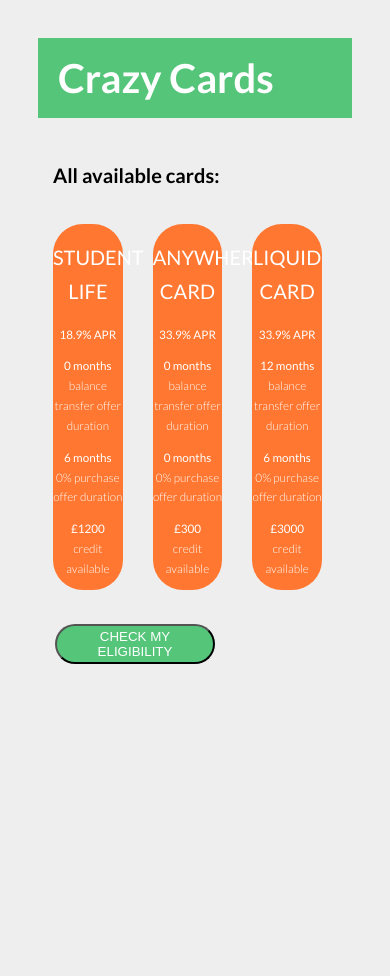
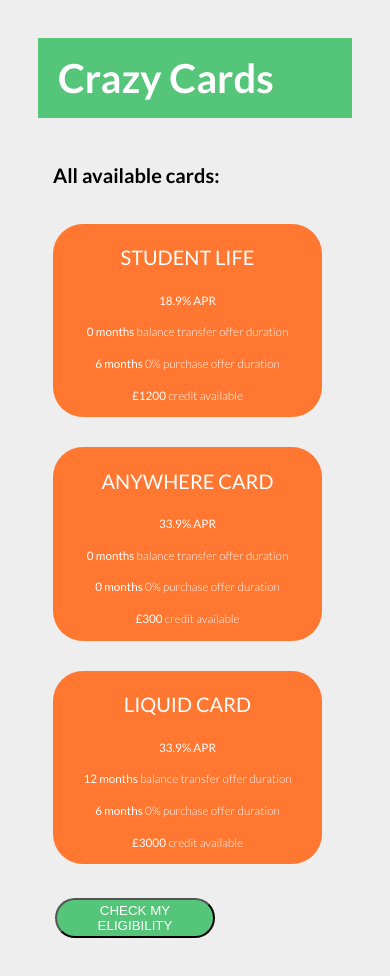
Before and after one commit to revilo1882/crazy-cards, a React (Create React App) app: page / in a window 390 px wide. Shown: the top 976 px of the page. Before the commit the page ends 844 px from the top, so only its background shows below. Built offline with nearby package versions, Linux system fonts and the light colour scheme.

Commit message:
Add reponsive design to cards and add more tsts

```diff
--- a/src/css/style.css
+++ b/src/css/style.css
@@ -65,6 +65,12 @@ body {
   position: relative;
   transition: all .5s;
   color: #fff; }
+  @media (max-width: 50em) {
+    .card {
+      width: calc((100% - 4 * 1.5rem) / 2); } }
+  @media (max-width: 32em) {
+    .card {
+      width: calc((100% - 3 * 1.5rem)); } }
   .card__section {
     height: 12%;
     font-weight: 400; }
```
Also changed, not shown: src/scss/components/_card.scss (+8 -0 lines), 2 other files (tests, documents, lock files or other folders).
